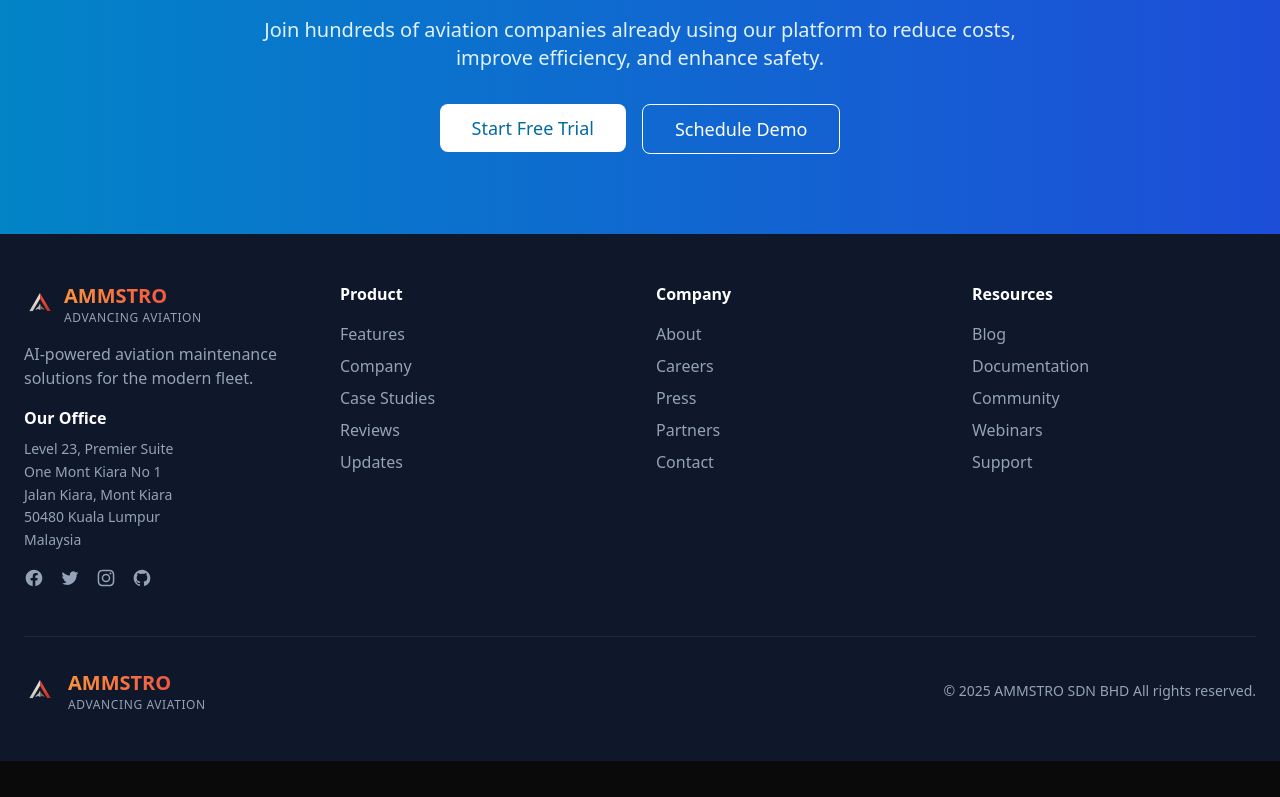
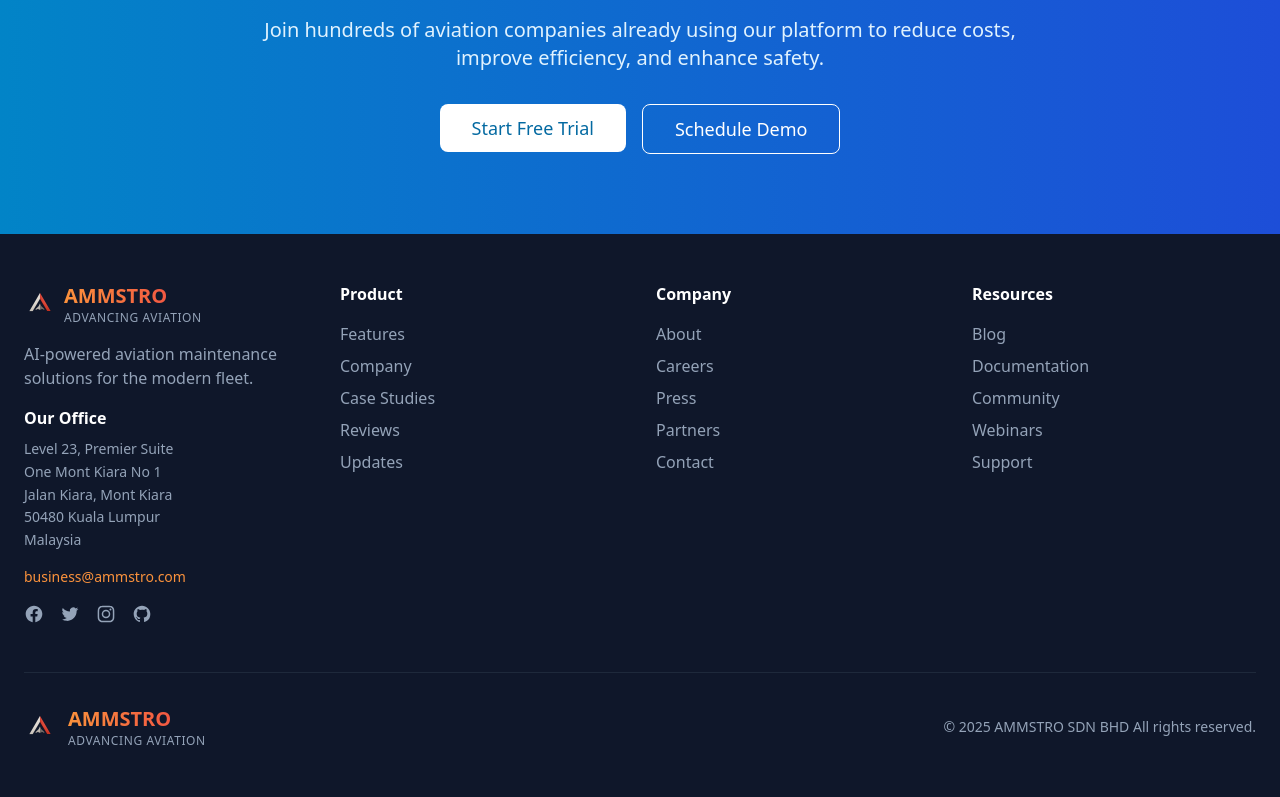
Before and after one commit to mhuzairi/ammstrov4, a React (Vite) app: page / in a window 1280 px wide. Shown: the part 8525-9322 px from the top of the page. Before the commit the page ends 9286 px from the top, so only its background shows below. Built offline with nearby package versions, Linux system fonts and the light colour scheme.

Commit message:
Update all Contact links and buttons to use business@ammstro.com email

```diff
--- a/src/App.jsx
+++ b/src/App.jsx
@@ -1114,7 +1114,11 @@ function PricingCalculator() {
             <Button className="w-full bg-white text-orange-500 hover:bg-slate-100 font-semibold">
               Start 7-Day Free Trial
             </Button>
-            <Button variant="outline" className="w-full border-white text-white hover:bg-white/10">
+            <Button
+              variant="outline"
+              className="w-full border-white text-white hover:bg-white/10"
+              onClick={() => window.location.href = 'mailto:business@ammstro.com?subject=Sales Inquiry'}
+            >
               Contact Sales Team
             </Button>
             <button
@@ -3514,7 +3518,7 @@ function App() {
                 <div className="mt-auto">
                   <Button
                     className="bg-gradient-to-r from-orange-500 to-red-500 hover:from-orange-600 hover:to-red-600 w-full"
-                    onClick={() => window.open('mailto:sales@ammstro.com?subject=Pricing Inquiry&body=Hello, I would like to learn more about AMMSTRO pricing for my aviation maintenance needs.', '_blank')}
+                    onClick={() => window.open('mailto:business@ammstro.com?subject=Pricing Inquiry&body=Hello, I would like to learn more about AMMSTRO pricing for my aviation maintenance needs.', '_blank')}
                   >
                     <Mail className="w-4 h-4 mr-2" />
                     Email Sales Team
@@ -3712,6 +3716,11 @@ function App() {
                   50480 Kuala Lumpur<br />
                   Malaysia
                 </address>
+                <div className="mt-3">
+                  <a href="mailto:business@ammstro.com" className="text-orange-400 hover:text-orange-300 text-sm">
+                    business@ammstro.com
+                  </a>
+                </div>
               </div>
 
               <div className="flex space-x-4">
@@ -3756,7 +3765,7 @@ function App() {
                 <li><a href="#" className="text-slate-400 hover:text-white">Careers</a></li>
                 <li><a href="#" className="text-slate-400 hover:text-white">Press</a></li>
                 <li><a href="#" className="text-slate-400 hover:text-white">Partners</a></li>
-                <li><a href="#" className="text-slate-400 hover:text-white">Contact</a></li>
+                <li><a href="mailto:business@ammstro.com?subject=Contact Inquiry" className="text-slate-400 hover:text-white">Contact</a></li>
               </ul>
             </div>
 
--- a/src/Documentation.jsx
+++ b/src/Documentation.jsx
@@ -632,7 +632,7 @@ function Documentation() {
                 <li><a href="/" className="text-slate-400 hover:text-white">Home</a></li>
                 <li><a href="/#company" className="text-slate-400 hover:text-white">About</a></li>
                 <li><a href="#" className="text-slate-400 hover:text-white">Careers</a></li>
-                <li><a href="#" className="text-slate-400 hover:text-white">Contact</a></li>
+                <li><a href="mailto:business@ammstro.com?subject=Contact Inquiry" className="text-slate-400 hover:text-white">Contact</a></li>
               </ul>
             </div>
           </div>
--- a/src/Repository.jsx
+++ b/src/Repository.jsx
@@ -584,7 +584,7 @@ function Repository() {
                 <li><a href="/" className="text-slate-400 hover:text-white">Home</a></li>
                 <li><a href="/#company" className="text-slate-400 hover:text-white">About</a></li>
                 <li><a href="#" className="text-slate-400 hover:text-white">Careers</a></li>
-                <li><a href="#" className="text-slate-400 hover:text-white">Contact</a></li>
+                <li><a href="mailto:business@ammstro.com?subject=Contact Inquiry" className="text-slate-400 hover:text-white">Contact</a></li>
               </ul>
             </div>
           </div>
```
